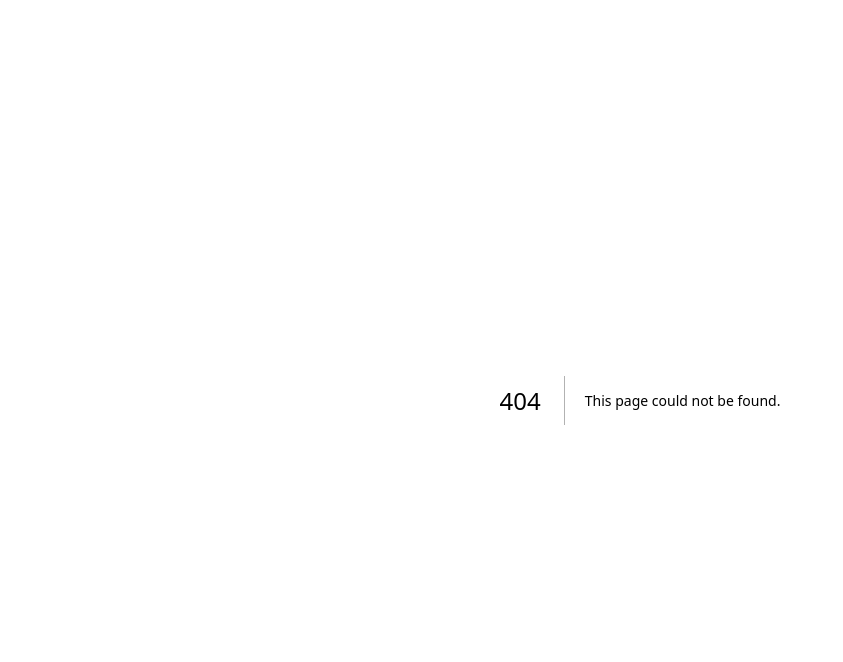
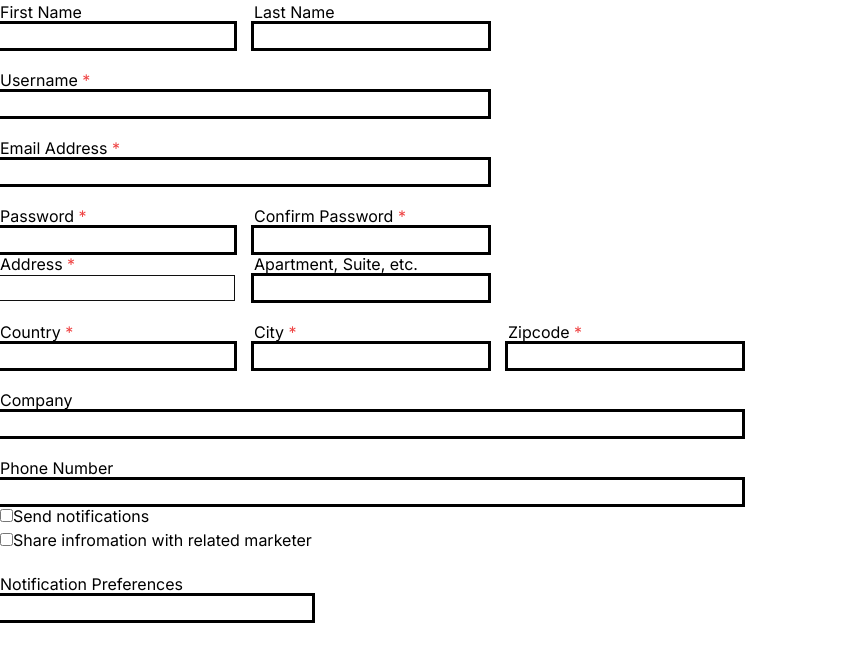
Before and after one commit to ryandc-yeo/bd-frontend-challenge, a Next.js app: page /form in a window 1280 px wide. Before the commit this address had no page. Shown: the top 662 px of the page, without its empty margins (0-843 px from the left). Built offline with nearby package versions, Linux system fonts and the light colour scheme.

Commit message:
form outline

```diff
--- /dev/null
+++ b/src/app/components/account.tsx
@@ -0,0 +1,70 @@
+type AccountProps = {
+  firstName: string;
+  lastName: string;
+  userName: string;
+  email: string;
+  password: string;
+  confirmPassword: string;
+};
+
+const Account = ({
+  firstName,
+  lastName,
+  userName,
+  email,
+  password,
+  confirmPassword,
+}: AccountProps) => {
+  return (
+    <div className="flex flex-col gap-5 w-fit">
+      <div className="flex gap-5">
+        <div className="flex flex-col">
+          <label>First Name</label>
+          <input type="text" autoFocus value={firstName} className="outline" />
+        </div>
+        <div className="flex flex-col">
+          <label>Last Name</label>
+          <input type="text" value={lastName} className="outline" />
+        </div>
+      </div>
+      <div className="flex flex-col">
+        <label>
+          Username <span className="text-red-500">*</span>
+        </label>
+        <input type="text" value={userName} className="outline" required />
+      </div>
+      <div className="flex flex-col">
+        <label>
+          Email Address <span className="text-red-500">*</span>
+        </label>
+        <input type="text" value={email} className="outline" required />
+      </div>
+      <div className="flex gap-5">
+        <div className="flex flex-col">
+          <label>
+            Password <span className="text-red-500">*</span>
+          </label>
+          <input
+            type="password"
+            value={password}
+            className="outline"
+            required
+          />
+        </div>
+        <div className="flex flex-col">
+          <label>
+            Confirm Password <span className="text-red-500">*</span>
+          </label>
+          <input
+            type="password"
+            value={confirmPassword}
+            className="outline"
+            required
+          />
+        </div>
+      </div>
+    </div>
+  );
+};
+
+export default Account;
--- /dev/null
+++ b/src/app/components/address.tsx
@@ -0,0 +1,66 @@
+type AddressProps = {
+  address1: string;
+  address2: string;
+  country: string;
+  city: string;
+  zipCode: number;
+  company: string;
+  phoneNumber: string;
+};
+
+const Address = ({
+  address1,
+  address2,
+  country,
+  city,
+  zipCode,
+  company,
+  phoneNumber,
+}: AddressProps) => {
+  return (
+    <div className="flex flex-col gap-5 w-fit">
+      <div className="flex gap-5">
+        <div className="flex flex-col">
+          <label>
+            Address <span className="text-red-500">*</span>
+          </label>
+          <input type="text" autoFocus value={address1} className="outline" />
+        </div>
+        <div className="flex flex-col">
+          <label>Apartment, Suite, etc.</label>
+          <input type="text" value={address2} className="outline" />
+        </div>
+      </div>
+      <div className="flex gap-5">
+        <div className="flex flex-col">
+          <label>
+            Country <span className="text-red-500">*</span>
+          </label>
+          <input type="text" value={country} className="outline" />
+        </div>
+        <div className="flex flex-col">
+          <label>
+            City <span className="text-red-500">*</span>
+          </label>
+          <input type="text" value={city} className="outline" />
+        </div>
+        <div className="flex flex-col">
+          <label>
+            Zipcode <span className="text-red-500">*</span>
+          </label>
+          <input type="text" value={zipCode} className="outline" />
+        </div>
+      </div>
+      <div className="flex flex-col">
+        <label>Company</label>
+        <input type="text" value={company} className="outline" required />
+      </div>
+      <div className="flex flex-col">
+        <label>Phone Number</label>
+        <input type="text" value={phoneNumber} className="outline" required />
+      </div>
+    </div>
+  );
+};
+
+export default Address;
--- /dev/null
+++ b/src/app/components/preferences.tsx
@@ -0,0 +1,61 @@
+import { useState } from "react";
+
+type PreferencesProps = {
+  Preferences1: string;
+  Preferences2: string;
+  country: string;
+  city: string;
+  zipCode: number;
+  company: string;
+  phoneNumber: string;
+};
+
+const Preferences = ({
+  Preferences1,
+  Preferences2,
+  country,
+  city,
+  zipCode,
+  company,
+  phoneNumber,
+}: PreferencesProps) => {
+  const [checkedOne, setCheckedOne] = useState(false);
+  const [checkedTwo, setCheckedTwo] = useState(false);
+
+  const handleChangeOne = (event: React.ChangeEvent<HTMLInputElement>) => {
+    setCheckedOne(!checkedOne);
+  };
+
+  const handleChangeTwo = (event: React.ChangeEvent<HTMLInputElement>) => {
+    setCheckedTwo(!checkedTwo);
+  };
+
+  return (
+    <div className="flex flex-col gap-5 w-fit">
+      <div className="flex flex-col">
+        <label>
+          <input
+            type="checkbox"
+            checked={checkedOne}
+            onChange={handleChangeOne}
+          />
+          Send notifications
+        </label>
+        <label>
+          <input
+            type="checkbox"
+            checked={checkedTwo}
+            onChange={handleChangeTwo}
+          />
+          Share infromation with related marketer
+        </label>
+      </div>
+      <div className="flex flex-col">
+        <label>Notification Preferences</label>
+        <input type="text" value={phoneNumber} className="outline" required />
+      </div>
+    </div>
+  );
+};
+
+export default Preferences;
--- /dev/null
+++ b/src/app/form/page.tsx
@@ -0,0 +1,17 @@
+"use client";
+
+import Account from "@/app/components/account";
+import Address from "@/app/components/address";
+import Preferences from "@/app/components/preferences";
+
+const Form = () => {
+  return (
+    <div>
+      <Account />
+      <Address />
+      <Preferences />
+    </div>
+  );
+};
+
+export default Form;
--- a/src/app/page.tsx
+++ b/src/app/page.tsx
@@ -3,6 +3,7 @@
 import { faFontAwesome } from "@fortawesome/free-solid-svg-icons";
 import { FontAwesomeIcon } from "@fortawesome/react-fontawesome";
 import { useState } from "react";
+import Link from "next/link";
 
 export default function Home() {
   const [name, setName] = useState("World");
@@ -22,19 +23,11 @@ export default function Home() {
           rel="noopener noreferrer"
         >
           Font Awesome
-          <FontAwesomeIcon icon={faFontAwesome} />
+          {/* <FontAwesomeIcon icon={faFontAwesome} /> */}
         </a>{" "}
         or whatever icon library you want to use :3
       </p>
-      <form>
-        <input
-          className="border-2 border-yellow-500 rounded p-4 text-2xl w-full dark:bg-black dark:text-gray-300 dark:placeholder:text-gray-400"
-          name="name"
-          placeholder="name"
-          value={name}
-          onChange={({ target }) => setName(target.value)}
-        />
-      </form>
+      <Link href="/form">here</Link>
     </main>
   );
 }
```
